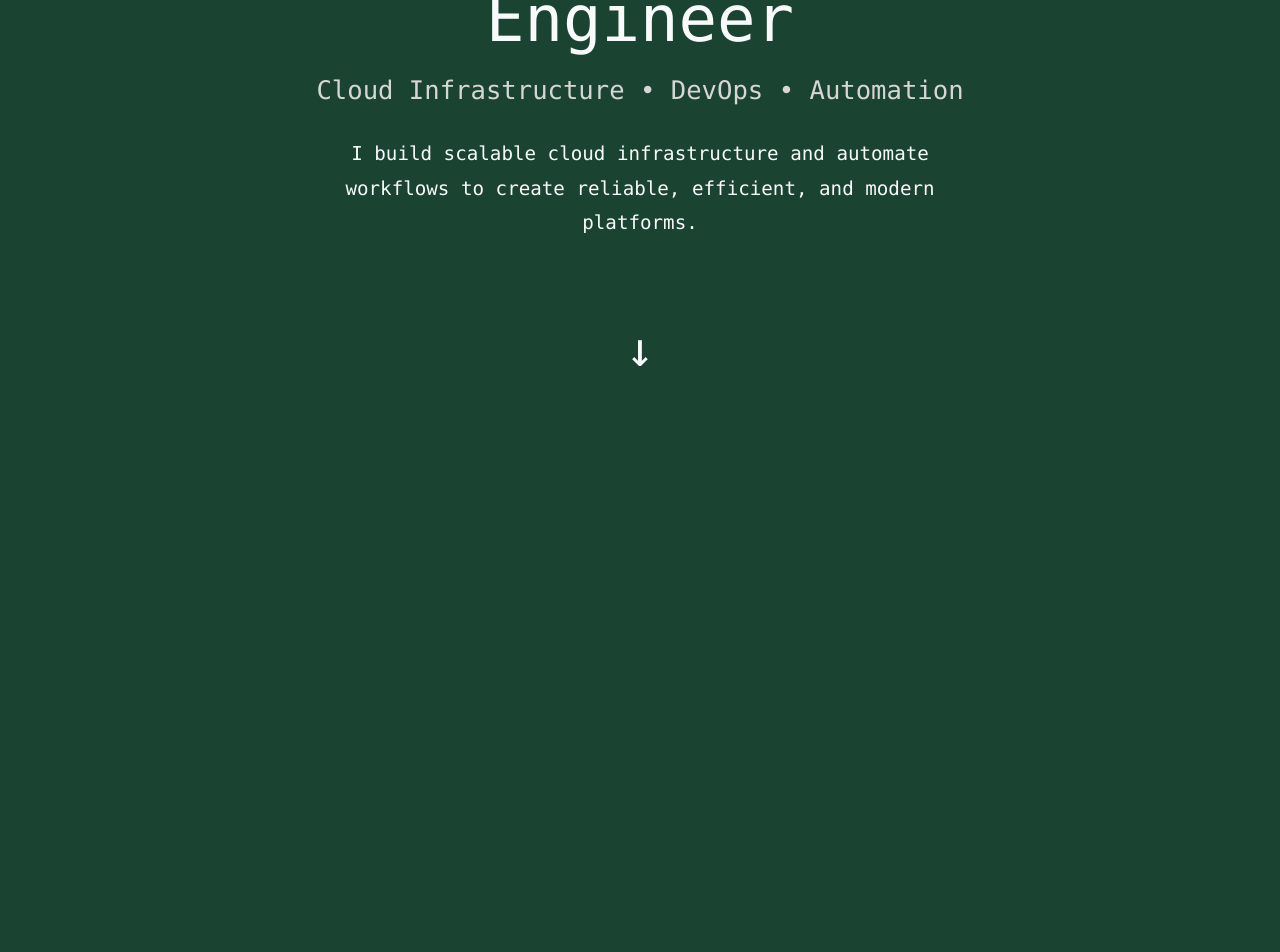
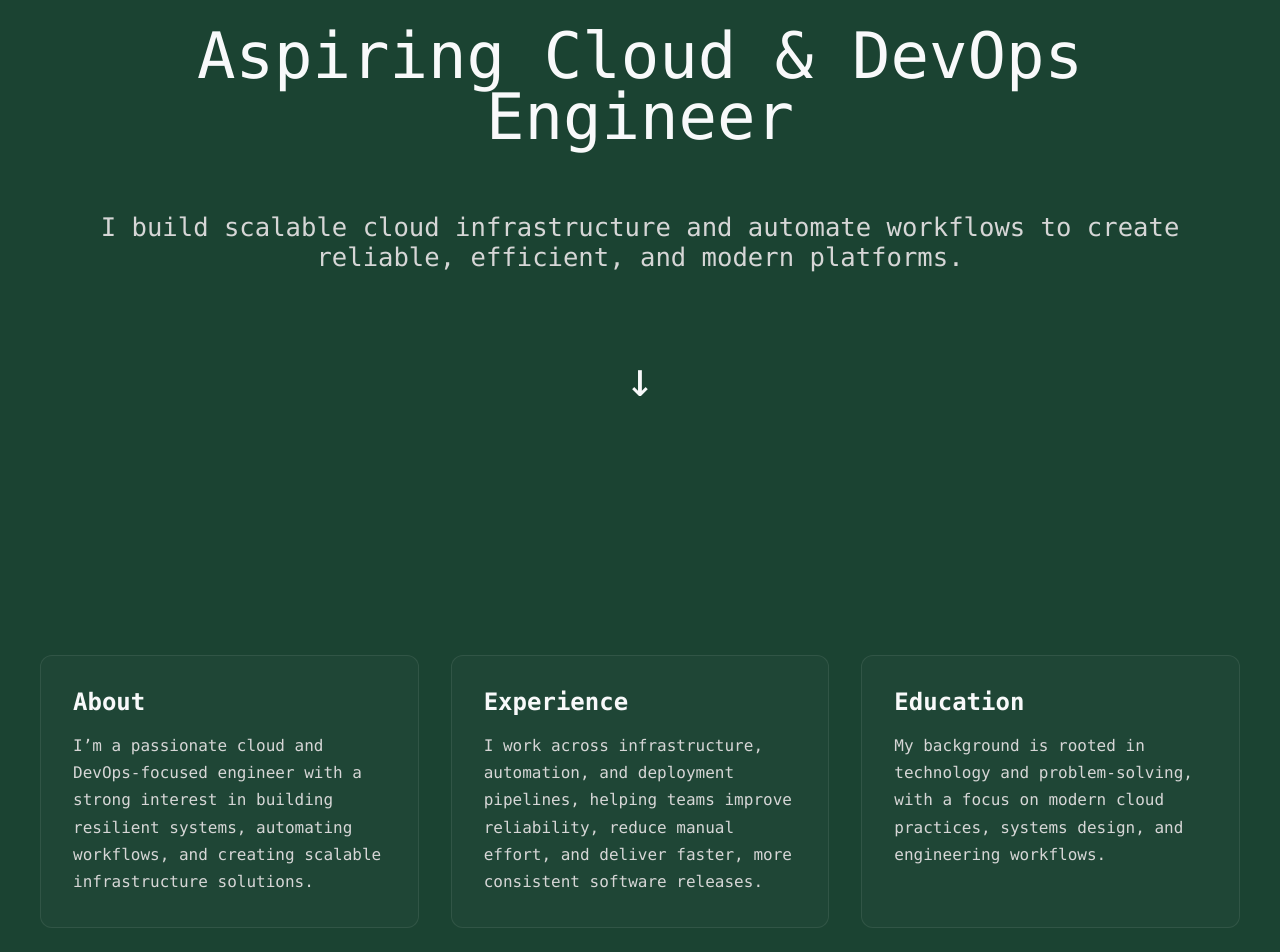
Before and after one commit to Brigghin/personal-aks-platform, a Vue app in the folder app/: page / in a window 1280 px wide. Shown: the part 300-1252 px from the top of the page. Before the commit the page ends 800 px from the top, so only its background shows below. Built offline with nearby package versions, Linux system fonts and the light colour scheme.

Commit message:
Updated Website

```diff
--- a/app/src/App.vue
+++ b/app/src/App.vue
@@ -1,9 +1,11 @@
 <script setup>
 import Home from './components/Home.vue'
 import Navbar from './components/Navbar.vue'
+import About from './components/About.vue'
 </script>
 
 <template>
   <Navbar />
   <Home />
+  <About />
 </template>
--- /dev/null
+++ b/app/src/components/About.vue
@@ -0,0 +1,73 @@
+<script setup>
+</script>
+
+<template>
+  <section class="about" id="about">
+    <div class="about-grid">
+      <article class="info-card">
+        <h2>About</h2>
+        <p>
+          I’m a passionate cloud and DevOps-focused engineer with a strong interest
+          in building resilient systems, automating workflows, and creating
+          scalable infrastructure solutions.
+        </p>
+      </article>
+
+      <article class="info-card">
+        <h2>Experience</h2>
+        <p>
+          I work across infrastructure, automation, and deployment pipelines,
+          helping teams improve reliability, reduce manual effort, and deliver
+          faster, more consistent software releases.
+        </p>
+      </article>
+
+      <article class="info-card">
+        <h2>Education</h2>
+        <p>
+          My background is rooted in technology and problem-solving, with a focus
+          on modern cloud practices, systems design, and engineering workflows.
+        </p>
+      </article>
+    </div>
+  </section>
+</template>
+
+<style scoped>
+.about {
+  padding: 6rem 2rem;
+}
+
+.about-grid {
+  max-width: 1200px;
+  margin: 0 auto;
+  display: grid;
+  grid-template-columns: repeat(3, minmax(0, 1fr));
+  gap: 2rem;
+}
+
+.info-card {
+  background: rgba(255, 255, 255, 0.02);
+  border: 1px solid rgba(255, 255, 255, 0.08);
+  border-radius: 12px;
+  padding: 2rem;
+}
+
+.info-card h2 {
+  margin: 0 0 1rem;
+  font-size: 1.5rem;
+  color: var(--text);
+}
+
+.info-card p {
+  margin: 0;
+  color: var(--text-muted);
+  line-height: 1.7;
+}
+
+@media (max-width: 700px) {
+  .about-grid {
+    grid-template-columns: 1fr;
+  }
+}
+</style>
--- a/app/src/components/Home.vue
+++ b/app/src/components/Home.vue
@@ -4,17 +4,13 @@
 <template>
   <section class="home" id="home">
     <div class="container">
-      <p class="intro">Hi, I'm Brian</p>
+      <p class="intro">Hi, I'm Brian,</p>
 
       <h1>
         Aspiring Cloud & DevOps Engineer
       </h1>
 
       <p class="subtitle">
-        Cloud Infrastructure • DevOps • Automation
-      </p>
-
-      <p class="description">
         I build scalable cloud infrastructure and automate workflows
         to create reliable, efficient, and modern platforms.
       </p>
@@ -28,21 +24,32 @@
 
 <style scoped>
 .home {
+  position: relative;
   min-height: 100vh;
   display: flex;
   align-items: center;
   justify-content: center;
+  padding-top: 1rem; /* keeps same visual spacing as the old fixed nav */
+  padding-bottom: 12vh;
+  box-sizing: border-box;
 }
 
 .container {
-  padding: 0 2rem;
+  position: relative;
+  width: min(100%, 1200px);
+  padding: 0 4rem;
   text-align: center;
+  min-height: calc(100vh - 24vh);
+  display: flex;
+  flex-direction: column;
+  align-items: center;
+  justify-content: center;
 }
 
 .intro {
   color: var(--text-muted);
   font-size: 1.5rem;
-  margin-bottom: 1rem;
+  margin: 0 0 4rem;
 }
 
 h1 {
@@ -50,25 +57,21 @@ h1 {
   line-height: 0.95;
   font-weight: 400;
   color: var(--text);
-  margin-bottom: 1.5rem;
+  margin: 0 0 4rem;
 }
 
 .subtitle {
   font-size: 1.6rem;
   color: var(--text-muted);
-  margin-bottom: 2rem;
-}
-
-.description {
-  max-width: 650px;
-  margin: 0 auto;
-  font-size: 1.2rem;
-  line-height: 1.8;
-  color: var(--text);
+  margin: 0 0 2rem;
 }
 
 .scroll-indicator {
-  margin-top: 5rem;
+  position: absolute;
+  left: 50%;
+  bottom: 2vh;
+  transform: translateX(-50%);
+  margin: 0;
   font-size: 3rem;
   color: var(--text);
 }
--- a/app/src/components/Navbar.vue
+++ b/app/src/components/Navbar.vue
@@ -16,18 +16,16 @@
 
 <style scoped>
 .navbar {
-    position: fixed;
-    top: 0;
+  position: static;
   width: 100%;
-    background: #ffffff00;
-    z-index: 1000;
+  background: transparent;
+  z-index: 1;
 }
 
 .container {
   max-width: 1100px;
   margin: 0 auto;
-    padding: 1.5rem 2rem;
-
+  padding: 1.5rem 2rem 1rem;
   display: flex;
   justify-content: center;
   align-items: center;
@@ -36,7 +34,6 @@
 .nav-links {
   display: flex;
   gap: 3rem;
-
   list-style: none;
   margin: 0;
   padding: 0;
```
Also changed, not shown: 1 other file (tests, documents, lock files or other folders). Lines whose indentation alone changed are shown as unchanged.
